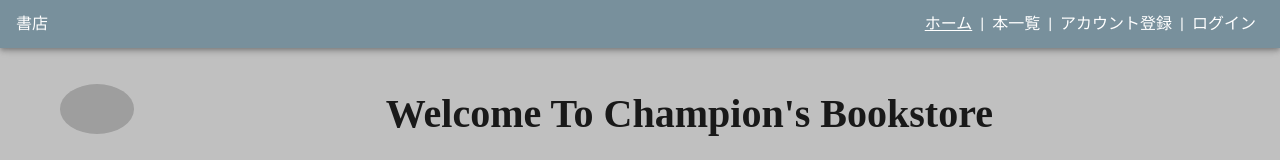
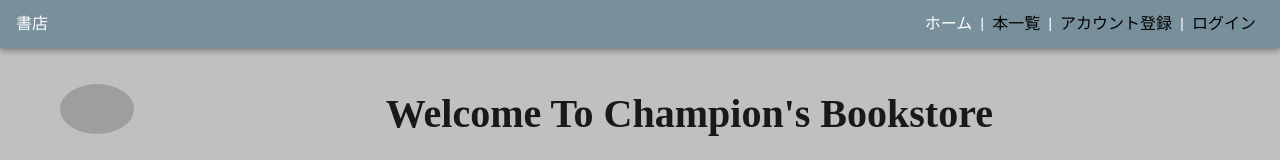
Before and after one commit to zawlaypyaythar18/ojt_bookstore_project, a Vue app in the folder frontend/: page / in a window 1280 px wide. In both pictures the pointer is over the link "ホーム". Shown: the top 160 px of the page. Built offline with nearby package versions, Linux system fonts and the light colour scheme; grey boxes are pictures that could not be loaded; a web font is replaced by a local one.

Commit message:
zomz - home,login,register design

```diff
--- a/frontend/src/components/heading.vue
+++ b/frontend/src/components/heading.vue
@@ -201,13 +201,14 @@ export default {
 
 <style scoped>
 .navlink {
-  color: white !important;
+  color: rgb(0, 0, 0) !important;
   text-decoration: none;
 }
 
 .navlink:hover {
   cursor: pointer;
-  text-decoration: underline;
+  text-decoration: none;
+  color: rgb(255, 255, 255) !important;
 }
 
 .navtitle {
```
